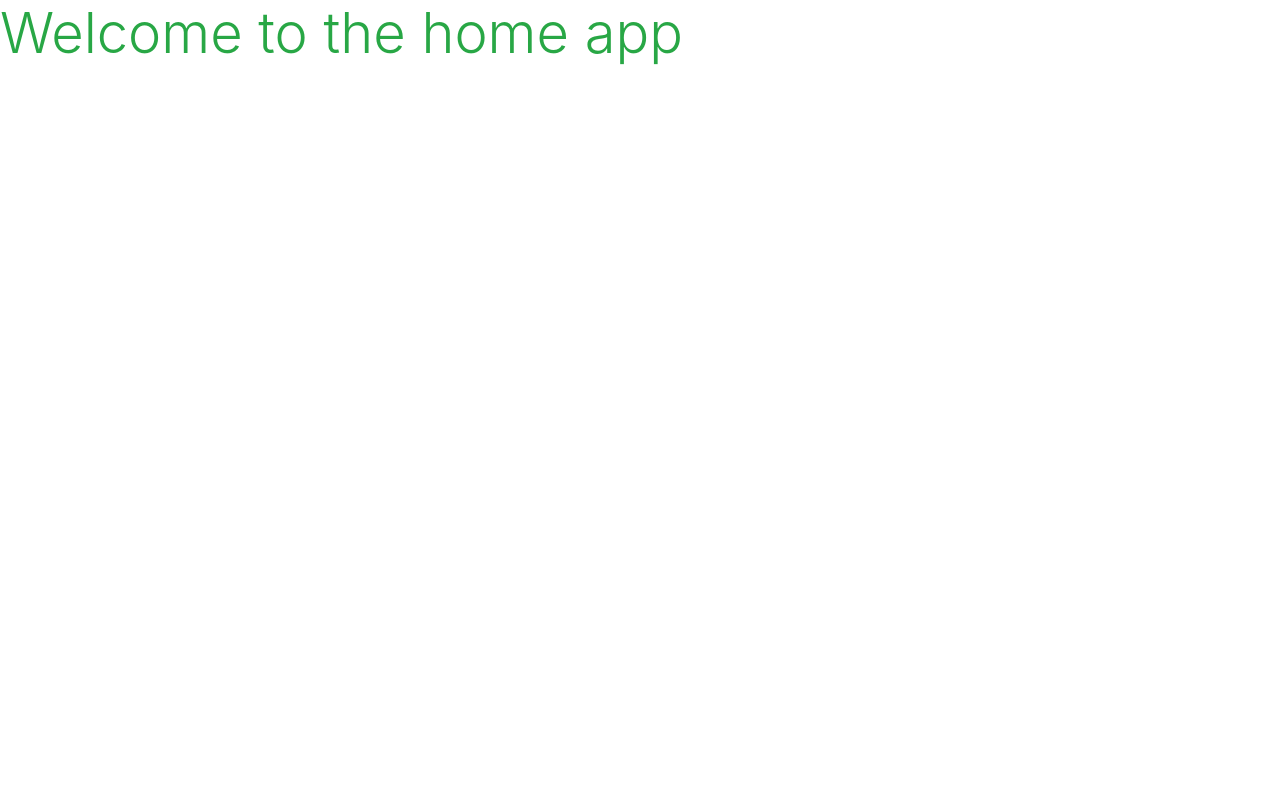
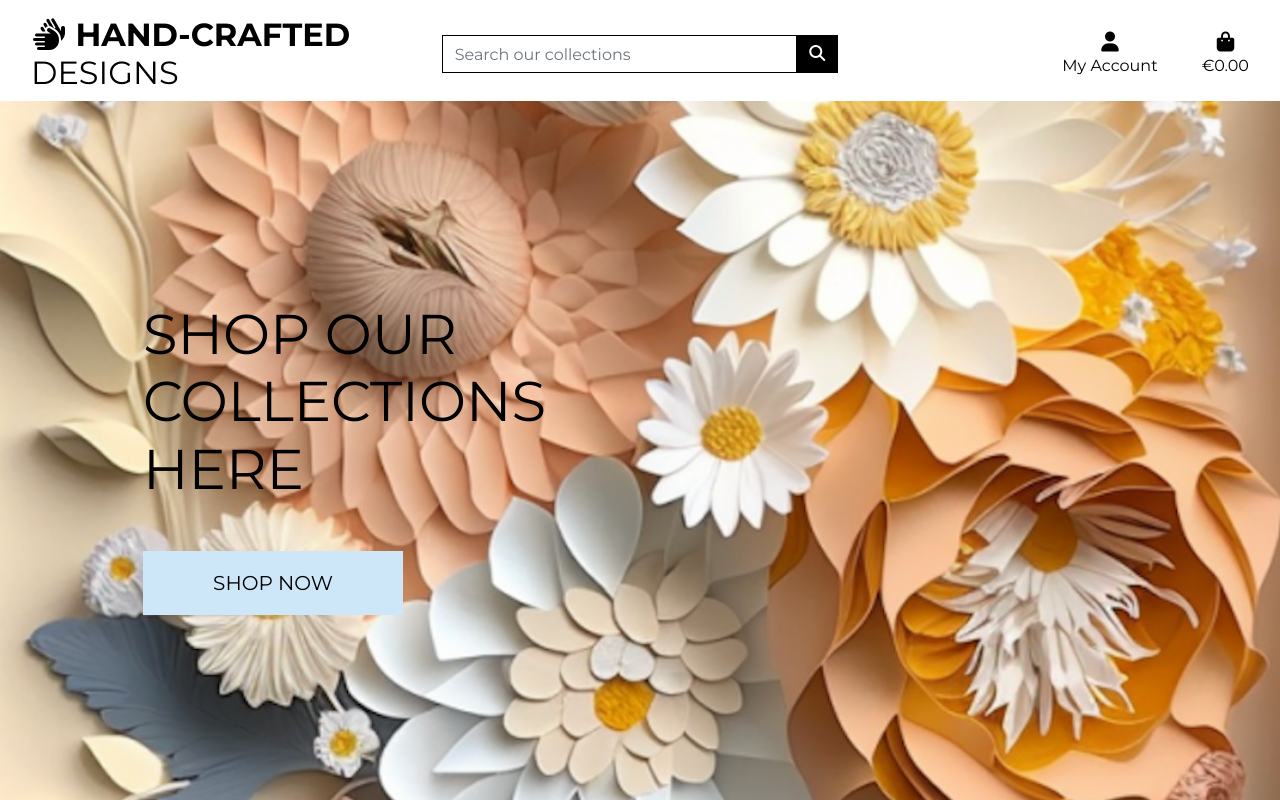
Before and after one commit to JayaSurya-Dev/hand-crafted-paper-e-commerce, a Django app: page / in a window 1280 px wide. Run offline with Django 3.2, Linux system fonts and the light colour scheme; some libraries are stand-ins or nearby versions.

Commit message:
Add homepage header and css

```diff
--- a/hand_crafted/settings.py
+++ b/hand_crafted/settings.py
@@ -152,6 +152,10 @@ USE_TZ = True
 # https://docs.djangoproject.com/en/3.2/howto/static-files/
 
 STATIC_URL = '/static/'
+STATICFILES_DIRS = (os.path.join(BASE_DIR, 'static'),)
+
+MEDIA_URL = '/media/'
+MEDIA_ROOT = os.path.join(BASE_DIR, 'media')
 
 # Default primary key field type
 # https://docs.djangoproject.com/en/3.2/ref/settings/#default-auto-field
--- a/hand_crafted/urls.py
+++ b/hand_crafted/urls.py
@@ -15,9 +15,11 @@ Including another URLconf
 """
 from django.contrib import admin
 from django.urls import path, include
+from django.conf import settings
+from django.conf.urls.static import static
 
 urlpatterns = [
     path('admin/', admin.site.urls),
     path('accounts/', include('allauth.urls')),
-    path('', include('home.urls')),
-]
+    path('', include('home.urls', namespace='home')),
+] + static(settings.MEDIA_URL, document_root=settings.MEDIA_ROOT)
--- a/home/templates/home/index.html
+++ b/home/templates/home/index.html
@@ -1,6 +1,27 @@
 {% extends "base.html" %}
 {% load static %}
 
+{% block page_header %}
+    <div class="container header-container">
+        <div class="row">
+            <div class="col"></div>
+        </div>
+    </div>
+{% endblock page_header %}
+
 {% block content %}
-<h1 class="display-4 text-success">Welcome to the home app</h1>
+    <div class="container h-100">
+        <div class="row h-100">
+            <div class="col col-md-6 my-auto">
+                <h1 class="display-4 logo-font text-black">
+                    <strong> Shop Our Collections here</strong>
+                </h1>
+                <div class="my-5">
+                    <h4>
+                        <a href="#" class="shop-now-button btn btn-lg rounded-0 text-uppercase py-3">Shop Now</a>
+                    </h4>
+                </div>
+            </div>
+        </div>
+    </div>
 {% endblock content %}
--- a/home/urls.py
+++ b/home/urls.py
@@ -1,5 +1,7 @@
 from django.urls import path
 from . import views
+
+app_name = 'home'
 
 urlpatterns = [
     path('', views.index, name='index'),
--- /dev/null
+++ b/static/css/base.css
@@ -0,0 +1,72 @@
+html {
+    height: 100%;
+}
+
+body {
+    background: url('/media/background-flowers.png') no-repeat center center fixed;
+    background-size: cover;
+    height: calc(100vh - 164px);
+    color: #555;
+    font-family: 'Montserrat', 'sans-serif';
+}
+
+.logo-font {
+    text-transform: uppercase;
+}
+
+.main-logo-link {
+    width: fit-content;
+}
+
+.shop-now-button {
+    background: #cde6f8;
+    color: black;
+    min-width: 260px;
+}
+
+.btn-black {
+    background: black;
+    color: white;
+}
+
+.shop-now-button:hover,
+.shop-now-button:active,
+.shop-now-button:focus,
+.btn-black:hover,
+.btn-black:active,
+.btn-black:focus {
+    background: #222;
+    color: white;
+}
+
+.text-black {
+    color: #000 !important;
+}
+
+.border-black {
+    border: 1px solid black !important;
+}
+
+/* -------------------------------- Media Queries */
+
+/* Slightly larger container on xl screens */
+@media (min-width: 1200px) {
+    .container {
+        max-width: 80%;
+    }
+}
+
+/* fixed top navbar only on medium and up */
+@media (min-width: 992px) {
+    .fixed-top-desktop-only {
+        position: fixed;
+        top: 0;
+        right: 0;
+        left: 0;
+        z-index: 1030;
+    }
+
+    .header-container {
+        padding-top: 164px;
+    }
+}
--- a/templates/base.html
+++ b/templates/base.html
@@ -1,3 +1,4 @@
+{% load static %}
 <!doctype html>
 <html lang="en">
   <head>
@@ -12,12 +13,15 @@
 
     {% block corecss %}
         <link rel="stylesheet" href="https://cdn.jsdelivr.net/npm/bootstrap@4.6.2/dist/css/bootstrap.min.css" integrity="sha384-xOolHFLEh07PJGoPkLv1IbcEPTNtaed2xpHsD9ESMhqIYd0nLMwNLD69Npy4HI+N" crossorigin="anonymous">
+        <link rel="stylesheet" href="https://fonts.googleapis.com/css2?family=Montserrat:wght@100;300;400;700&display=swap">
+        <link rel="stylesheet" href="{% static 'css/base.css' %}">
     {% endblock corecss %}
 
     {% block extra_css %}
     {% endblock extra_css %}
 
     {% block corejs %}
+        <script src="https://kit.fontawesome.com/97317b0f17.js" crossorigin="anonymous"></script>
         <script src="https://cdnjs.cloudflare.com/ajax/libs/jquery/3.6.3/jquery.min.js" integrity="sha512-STof4xm1wgkfm7heWqFJVn58Hm3EtS31XFaagaa8VMReCXAkQnJZ+jEy8PCC/iT18dFy95WcExNHFTqLyp72eQ==" crossorigin="anonymous" referrerpolicy="no-referrer"></script>
         <script src="https://cdn.jsdelivr.net/npm/popper.js@1.16.1/dist/umd/popper.min.js" integrity="sha384-9/reFTGAW83EW2RDu2S0VKaIzap3H66lZH81PoYlFhbGU+6BZp6G7niu735Sk7lN" crossorigin="anonymous"></script>
         <script defer src="https://cdn.jsdelivr.net/npm/bootstrap@4.6.2/dist/js/bootstrap.min.js" integrity="sha384-+sLIOodYLS7CIrQpBjl+C7nPvqq+FbNUBDunl/OZv93DB7Ln/533i8e/mZXLi/P+" crossorigin="anonymous"></script>
@@ -29,6 +33,67 @@
     <title>Hand Crafted Paper {% block extra_title %}{% endblock %}</title>
   </head>
   <body>
+    <header class="container-fluid fixed-top">
+      <div id="topnav" class="row bg-white pt-lg-2 d-none d-lg-flex">
+          <div class="col-12 col-lg-4 my-auto py-1 py-lg-0 text-center text-lg-left">
+              <a href="{% url 'home:index' %}" class="nav-link main-logo-link">
+                  <h2 class="logo-font text-black my-0"><i class="fas fa-hands"></i> <strong>Hand-Crafted</strong> Designs</h2>
+              </a>
+          </div>
+          <div class="col-12 col-lg-4 my-auto py-1 py-lg-0">
+              <form method="GET" action="">
+                  <div class="input-group w-100">
+                      <input class="form-control border border-black rounded-0" type="text" name="q" placeholder="Search our collections">
+                      <div class="input-group-append">
+                          <button class="form-control btn btn-black border border-black rounded-0" type="submit">
+                              <span class="icon">
+                                  <i class="fas fa-search"></i>
+                              </span>
+                          </button>
+                      </div>
+                  </div>
+              </form>
+          </div>
+          <div class="col-12 col-lg-4 my-auto py-1 py-lg-0">
+            <ul class="list-inline list-unstyled text-center text-lg-right my-0">
+              <li class="list-inline-item dropdown">
+                  <a class="text-black nav-link" href="#" id="user-options" data-toggle="dropdown" aria-haspopup="true" aria-expanded="false">
+                      <div class="text-center">
+                          <div><i class="fas fa-user fa-lg"></i></div>
+                          <p class="my-0">My Account</p>
+                      </div>
+                  </a>
+                  <div class="dropdown-menu border-0" aria-labelledby="user-options">
+                      {% if request.user.is_authenticated %}
+                          {% if request.user.is_superuser %}
+                              <a href="" class="dropdown-item">Product Management</a>
+                          {% endif %}
+                          <a href="#" class="dropdown-item">My Profile</a>
+                          <a href="#" class="dropdown-item">Logout</a>
+                      {% else %}
+                          <a href="{% url 'account_signup' %}" class="dropdown-item">Register</a>
+                          <a href="{% url 'account_login' %}" class="dropdown-item">Login</a>
+                      {% endif %}
+                  </div>
+              </li>
+              <li class="list-inline-item">
+                  <a class="{% if grand_total %}text-info font-weight-bold{% else %}text-black{% endif %} nav-link" href="#">
+                      <div class="text-center">
+                          <div><i class="fas fa-shopping-bag fa-lg"></i></div>
+                          <p class="my-0">
+                              {% if grand_total %}
+                                  €{{ grand_total|floatformat:2 }}
+                              {% else %}
+                                  €0.00
+                              {% endif %}
+                          </p>
+                      </div>
+                  </a>
+              </li>
+          </ul>
+          </div>
+      </div>
+    </header>
 
     {% if messages %}
         <div class="message-container"></div>
```
Also changed, not shown: media/background-flowers.png (added).
